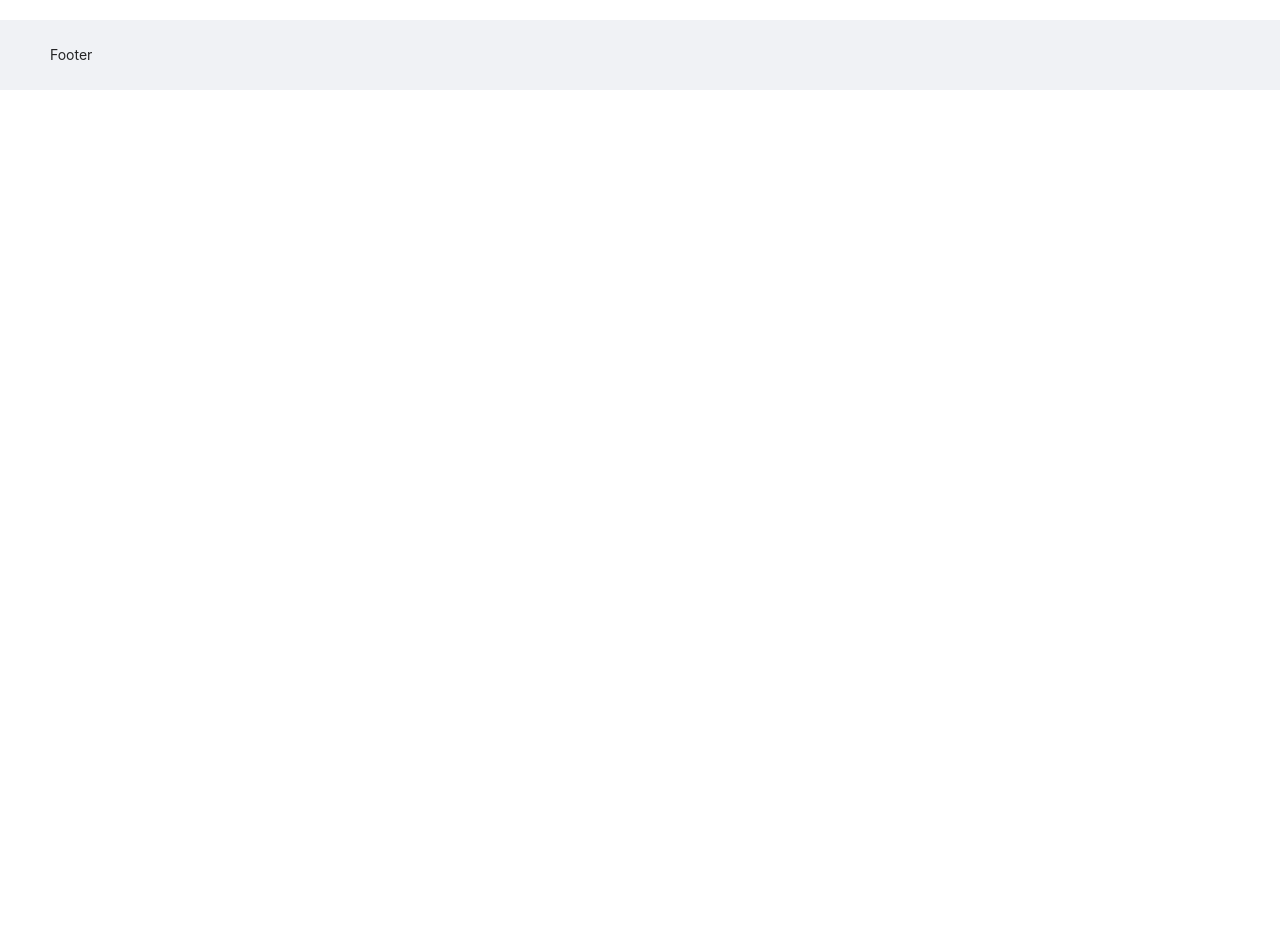
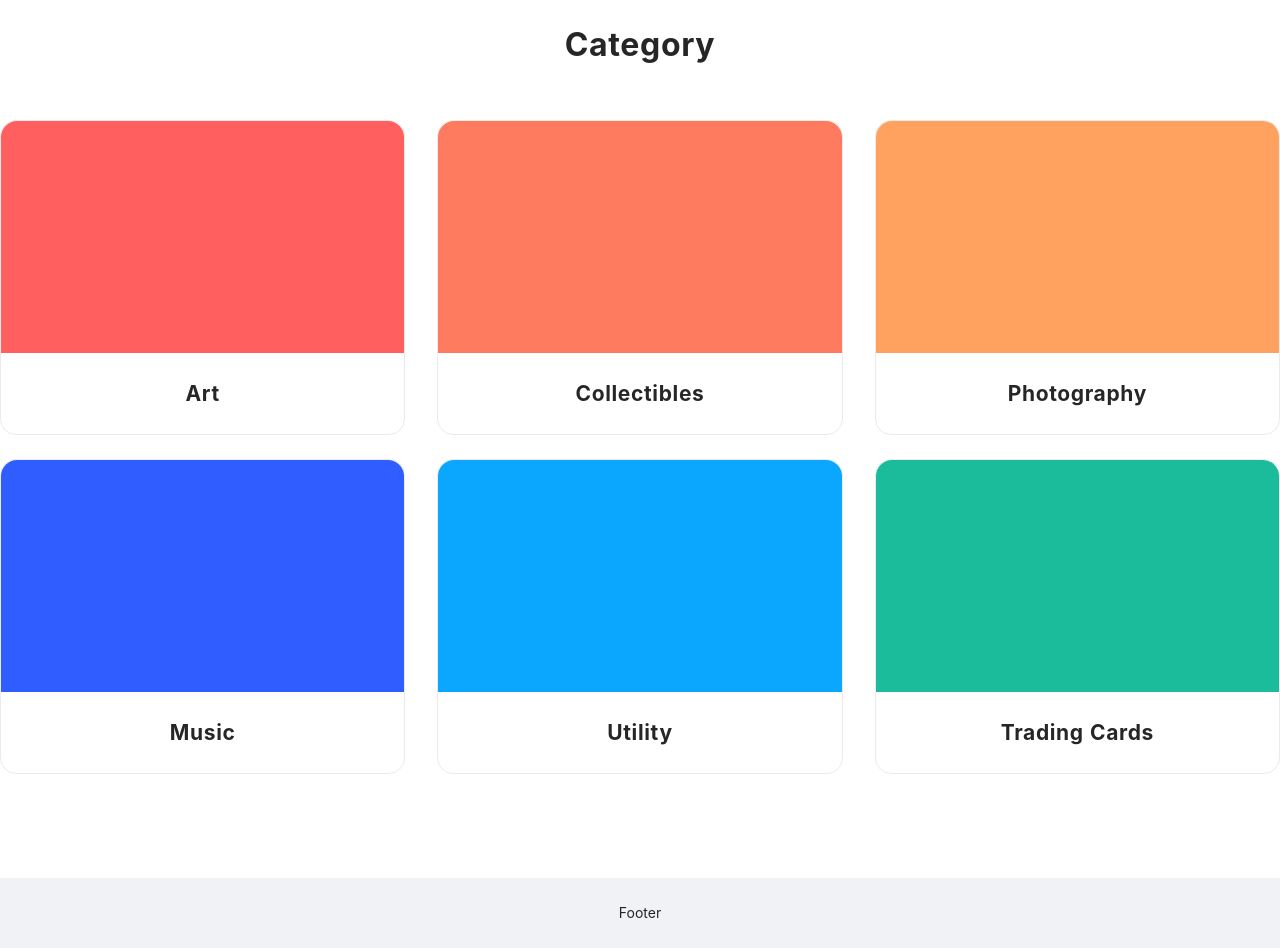
Before and after one commit to nitipon-apaisri/the-luuf, a React (Create React App) app: page / in a window 1280 px wide. Shown: the part 2640-3588 px from the top of the page. Before the commit the page ends 2730 px from the top, so only its background shows below. Built offline with nearby package versions, Linux system fonts and the light colour scheme.

Commit message:
Added 'category' part

```diff
--- /dev/null
+++ b/src/components/landing-page/Category.js
@@ -0,0 +1,50 @@
+import { Col, Row } from "antd";
+const Category = () => {
+    const categories = [
+        { title: "Art", path: "/", bgColor: "#FF5F5F" },
+        { title: "Collectibles", path: "/", bgColor: "#FF7B5F" },
+        { title: "Photography", path: "/", bgColor: "#FFA25F" },
+        { title: "Music", path: "/", bgColor: "#2F5DFF" },
+        { title: "Utility", path: "/", bgColor: "#0BA7FF" },
+        { title: "Trading Cards", path: "/", bgColor: "#1ABC9C" },
+    ];
+    return (
+        <article className="category-container">
+            <h1>Category</h1>
+            <div className="category block-contents">
+                <div className="category-row">
+                    <Row gutter={{ xs: 8, sm: 16, md: 24, lg: 32 }}>
+                        {categories.slice(0, 3).map((row, index) => (
+                            <Col span={8} key={row.title}>
+                                <div className="card-category">
+                                    <div
+                                        className="card-category-cover"
+                                        style={{ backgroundColor: `${row.bgColor}` }}
+                                    ></div>
+                                    <h2>{row.title}</h2>
+                                </div>
+                            </Col>
+                        ))}
+                    </Row>
+                </div>
+                <div className="category-row">
+                    <Row gutter={{ xs: 8, sm: 16, md: 24, lg: 32 }}>
+                        {categories.slice(3, 6).map((row, index) => (
+                            <Col span={8} key={row.title}>
+                                <div className="card-category">
+                                    <div
+                                        className="card-category-cover"
+                                        style={{ backgroundColor: `${row.bgColor}` }}
+                                    ></div>
+                                    <h2>{row.title}</h2>
+                                </div>
+                            </Col>
+                        ))}
+                    </Row>
+                </div>
+            </div>
+        </article>
+    );
+};
+
+export default Category;
--- a/src/pages/landing/index.js
+++ b/src/pages/landing/index.js
@@ -1,4 +1,5 @@
 import { useEffect } from "react";
+import Category from "../../components/landing-page/Category";
 import FeaturesPreview from "../../components/landing-page/FeaturesPreview";
 import Hero from "../../components/landing-page/Hero";
 import RisingStars from "../../components/landing-page/RisingStars";
@@ -18,6 +19,7 @@ const LandingPage = () => {
                 <TopCollection />
                 <RisingStars />
                 <FeaturesPreview />
+                <Category />
             </section>
         </MainLayout>
     );
--- a/src/scss/_landing.scss
+++ b/src/scss/_landing.scss
@@ -140,4 +140,24 @@
             }
         }
     }
+    .category-container {
+        text-align: center;
+        .category {
+            margin-top: 50px;
+            .category-row {
+                margin-bottom: 24px;
+                .card-category {
+                    @extend .card;
+                    .card-category-cover {
+                        border-radius: 16px 16px 0 0;
+                        height: 232px;
+                    }
+                    h2 {
+                        font-weight: bolder;
+                        padding: 24px 0;
+                    }
+                }
+            }
+        }
+    }
 }
--- a/src/scss/styles.scss
+++ b/src/scss/styles.scss
@@ -99,6 +99,7 @@ body {
         margin: 0 auto;
     }
     footer {
+        text-align: center;
         margin-top: 80px;
     }
 }
--- a/src/styles/styles.css
+++ b/src/styles/styles.css
@@ -128,11 +128,28 @@
   color: #a0a0a0;
   font-size: 0.8rem;
 }
+.landing-page .category-container {
+  text-align: center;
+}
+.landing-page .category-container .category {
+  margin-top: 50px;
+}
+.landing-page .category-container .category .category-row {
+  margin-bottom: 24px;
+}
+.landing-page .category-container .category .category-row .card-category .card-category-cover {
+  border-radius: 16px 16px 0 0;
+  height: 232px;
+}
+.landing-page .category-container .category .category-row .card-category h2 {
+  font-weight: bolder;
+  padding: 24px 0;
+}
 
 .card, .medium-card .medium-card-block, .landing-page .trending-collections .collections .medium-card-block,
 .landing-page .trending-collections .creators .medium-card-block,
 .landing-page .rising-stars .collections .medium-card-block,
-.landing-page .rising-stars .creators .medium-card-block {
+.landing-page .rising-stars .creators .medium-card-block, .landing-page .category-container .category .category-row .card-category {
   background: #ffffff;
   border: 1px solid #ebebeb;
   border-radius: 16px;
@@ -280,6 +297,7 @@ body main {
   margin: 0 auto;
 }
 body footer {
+  text-align: center;
   margin-top: 80px;
 }
 
```
Also changed, not shown: 1 other file (tests, documents, lock files or other folders).
